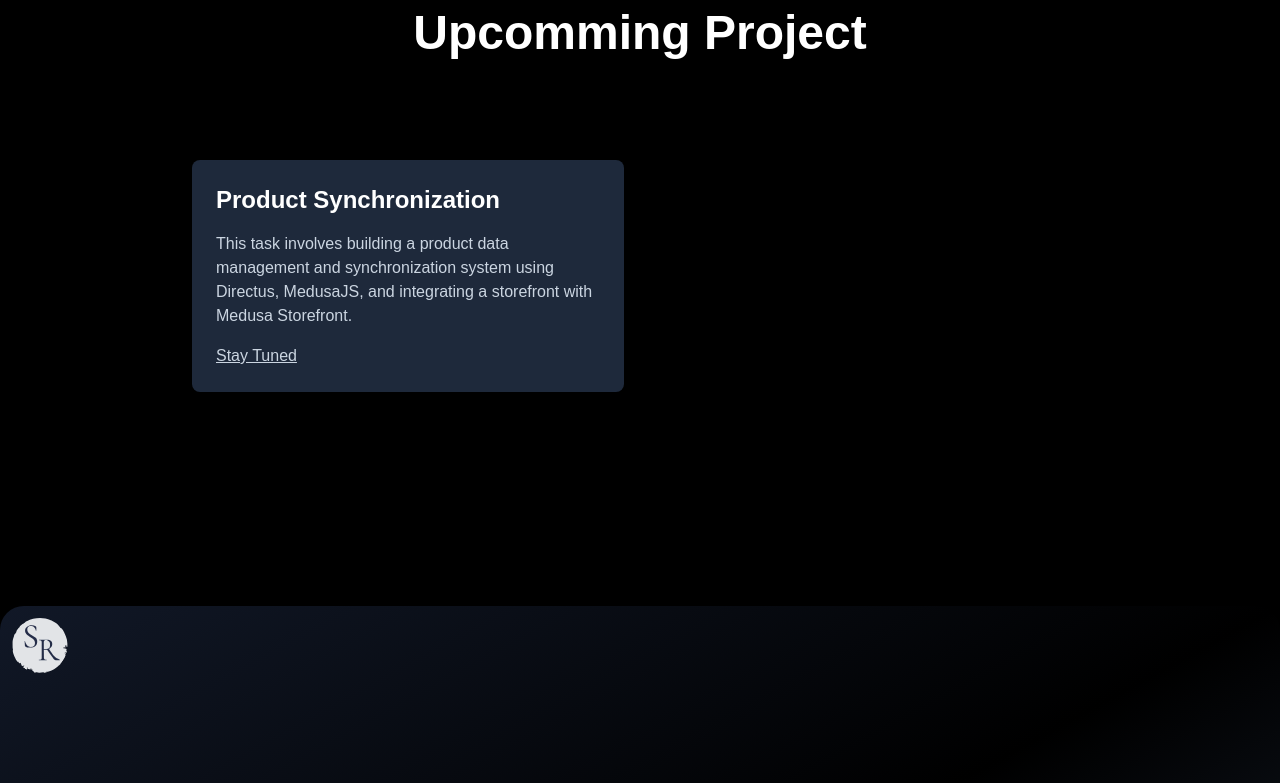
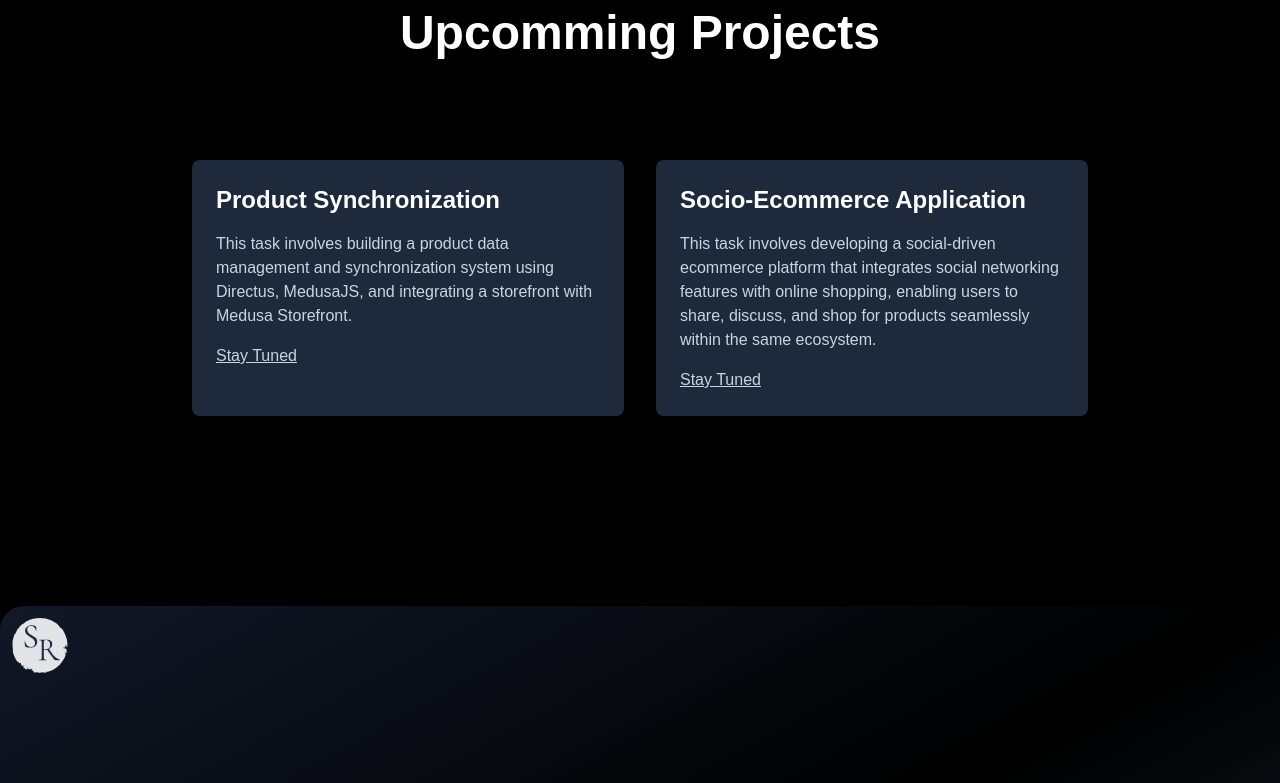
Before and after one commit to Sabeshragav/Sabeshragav-Portfolio, a Next.js app: page / in a window 1280 px wide. Shown: the part 4913-5696 px from the top of the page. Built offline with nearby package versions, Linux system fonts and the light colour scheme; no server answers; the database is empty.

Commit message:
Updated Upcomming Project

```diff
--- a/src/components/Home/Upcomming.jsx
+++ b/src/components/Home/Upcomming.jsx
@@ -7,6 +7,11 @@
       title: "Product Synchronization",
       excerpt:
         "This task involves building a product data management and synchronization system using Directus, MedusaJS, and integrating a storefront with Medusa Storefront.",
+    },
+    {
+      title: "Socio-Ecommerce Application",
+      excerpt:
+        "This task involves developing a social-driven ecommerce platform that integrates social networking features with online shopping, enabling users to share, discuss, and shop for products seamlessly within the same ecosystem.",
     },
   ];
 
```
